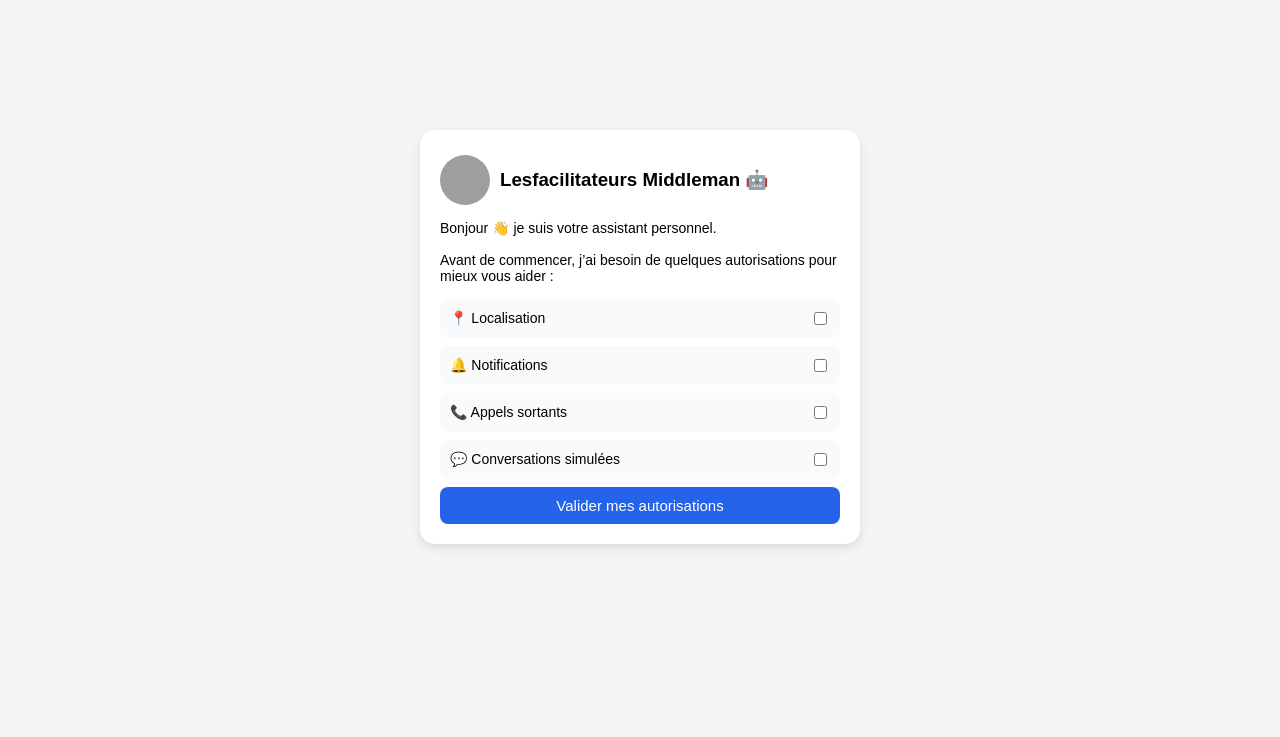
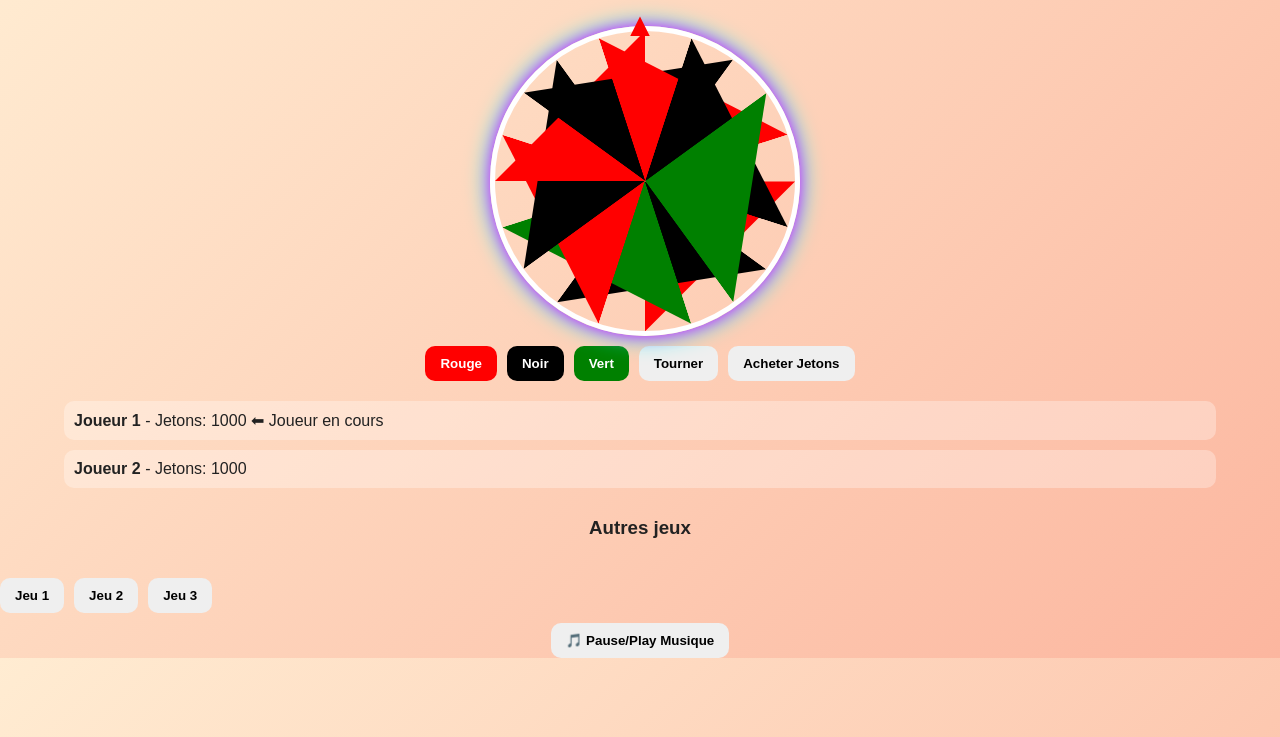
Before and after one commit to Lfg237/api_lfg, a plain HTML site: page index.html in a window 1280 px wide. Shown: the part 63-800 px from the top of the page. Drawn offline with nearby package versions, Linux system fonts and the light colour scheme; grey boxes are pictures that could not be loaded.

Commit message:
Update index.html

```diff
--- a/index.html
+++ b/index.html
@@ -3,125 +3,257 @@
 <head>
 <meta charset="UTF-8">
 <meta name="viewport" content="width=device-width, initial-scale=1.0">
-<title>Lesfacilitateurs Bot</title>
-<script src="https://cdn.jsdelivr.net/npm/@supabase/supabase-js@2"></script>
+<title>Casino Roulette Hors Ligne</title>
 <style>
   body {
-  font-family: 'Poppins', sans-serif;
-  background: #f3f4f6;
     margin: 0;
+    padding: 0;
+    font-family: 'Arial', sans-serif;
+    background: linear-gradient(135deg, #ffecd2, #fcb69f);
+    color: #222;
     display: flex;
     flex-direction: column;
     align-items: center;
+    justify-content: flex-start;
+  }
+  h1 { margin-top: 10px; text-align: center; }
+  #roulette-container {
+    position: relative;
+    width: 300px;
+    height: 300px;
+    margin-top: 20px;
+  }
+  #roulette {
+    width: 100%;
+    height: 100%;
+    border-radius: 50%;
+    border: 5px solid #fff;
+    position: relative;
+    overflow: hidden;
+    box-shadow: 0 0 15px #f0f, 0 0 25px #0ff;
+  }
+  .slice {
+    position: absolute;
+    width: 50%;
+    height: 50%;
+    top: 50%;
+    left: 50%;
+    transform-origin: 0% 0%;
+    clip-path: polygon(0 0, 100% 0, 0 100%);
+  }
+  #indicator {
+    position: absolute;
+    top: -10px;
+    left: 50%;
+    transform: translateX(-50%);
+    width: 20px;
+    height: 20px;
+    background: red;
+    clip-path: polygon(50% 0%, 0% 100%, 100% 100%);
+    z-index: 10;
+  }
+  #controls {
+    margin-top: 20px;
+    display: flex;
+    flex-wrap: wrap;
+    gap: 10px;
     justify-content: center;
-  height: 100vh;
   }
-#botBox {
-  background: white;
+  button {
+    padding: 10px 15px;
+    border: none;
+    border-radius: 10px;
+    cursor: pointer;
+    font-weight: bold;
+    transition: transform 0.2s;
+  }
+  button:hover { transform: scale(1.1); }
+  #players {
+    margin-top: 20px;
+    width: 90%;
+  }
+  .player {
+    margin-bottom: 10px;
+    padding: 10px;
+    background: rgba(255,255,255,0.3);
+    border-radius: 10px;
+  }
+  #links {
+    margin-top: 20px;
+    display: flex;
+    overflow-x: auto;
+    gap: 10px;
+    padding-bottom: 10px;
+    width: 100%;
+  }
+  #links button {
+    flex: 0 0 auto;
+  }
+  #popup {
+    position: fixed;
+    top:0; left:0;
+    width: 100%; height:100%;
+    background: rgba(0,0,0,0.7);
+    display: none;
+    align-items: center;
+    justify-content: center;
+    z-index: 100;
+  }
+  #popup-content {
+    background: #fff;
     padding: 20px;
     border-radius: 15px;
     width: 90%;
     max-width: 400px;
-  box-shadow: 0 4px 10px rgba(0,0,0,0.1);
+    text-align: center;
   }
-#botHead {
-  display: flex;
-  align-items: center;
-  gap: 10px;
-  margin-bottom: 10px;
-}
-#botHead img {
-  width: 50px;
-  height: 50px;
-  border-radius: 50%;
-}
-#botMessage {
-  font-size: 14px;
-  margin-bottom: 15px;
-}
-.permission {
-  display: flex;
-  align-items: center;
-  justify-content: space-between;
-  background: #f9fafb;
-  padding: 10px;
-  border-radius: 8px;
-  margin-bottom: 8px;
-}
-.permission label {
-  font-size: 14px;
-}
-#validateBtn {
-  background: #2563eb;
-  color: white;
-  border: none;
-  padding: 10px 15px;
-  border-radius: 8px;
-  cursor: pointer;
+  input[type="text"] {
     width: 100%;
-  font-size: 15px;
-}
-#validateBtn:hover {
-  background: #1e4ed8;
+    padding: 8px;
+    margin-top: 10px;
   }
 </style>
 </head>
 <body>
 
-<div id="botBox">
-  <div id="botHead">
-    <img src="https://cdn-icons-png.flaticon.com/512/4712/4712139.png" alt="bot">
-    <h3>Lesfacilitateurs Middleman 🤖</h3>
-  </div>
-  <div id="botMessage">
-    Bonjour 👋 je suis votre assistant personnel.<br><br>
-    Avant de commencer, j’ai besoin de quelques autorisations pour mieux vous aider :
+<h1>🎰 Casino Roulette Hors Ligne</h1>
+
+<div id="roulette-container">
+  <div id="roulette"></div>
+  <div id="indicator"></div>
 </div>
 
-  <div id="permissions">
-    <div class="permission"><label>📍 Localisation</label><input type="checkbox" id="loc"></div>
-    <div class="permission"><label>🔔 Notifications</label><input type="checkbox" id="notif"></div>
-    <div class="permission"><label>📞 Appels sortants</label><input type="checkbox" id="calls"></div>
-    <div class="permission"><label>💬 Conversations simulées</label><input type="checkbox" id="chat"></div>
+<div id="controls">
+  <button onclick="chooseColor('red')" style="background:red;color:white;">Rouge</button>
+  <button onclick="chooseColor('black')" style="background:black;color:white;">Noir</button>
+  <button onclick="chooseColor('green')" style="background:green;color:white;">Vert</button>
+  <button onclick="spinRoulette()">Tourner</button>
+  <button onclick="showPopup()">Acheter Jetons</button>
 </div>
 
-  <button id="validateBtn">Valider mes autorisations</button>
+<div id="players"></div>
+
+<h3>Autres jeux</h3>
+<div id="links">
+  <button onclick="alert('Jeu 1')">Jeu 1</button>
+  <button onclick="alert('Jeu 2')">Jeu 2</button>
+  <button onclick="alert('Jeu 3')">Jeu 3</button>
+</div>
+
+<audio id="casino-sound" src="casino.mp3" loop></audio>
+<button onclick="toggleMusic()">🎵 Pause/Play Musique</button>
+
+<div id="popup">
+  <div id="popup-content">
+    <h3>Achat de jetons</h3>
+    <p>Bénéficiaires:</p>
+    <p>1. Loveline Wirnkar - 676353859</p>
+    <p>2. Bibi OM - 656523656</p>
+    <p>Ou utilisez le code admin: 233233</p>
+    <input type="text" id="transactionInput" placeholder="Collez le message de transaction">
+    <button onclick="validateTransaction()">Valider</button>
+    <button onclick="closePopup()">Annuler</button>
+  </div>
 </div>
 
 <script>
-const SUPABASE_URL = "https://nqqlsntgmorujffrntih.supabase.co";
-const SUPABASE_KEY = "+4f2y&Eq!2DWVZa";
-const supabase = window.supabase.createClient(SUPABASE_URL, SUPABASE_KEY);
+  const colors = ['red','black','green','red','black','red','black','red','black','green'];
+  const roulette = document.getElementById('roulette');
+  const indicator = document.getElementById('indicator');
+  let chosenColor = null;
+  let currentPlayer = 0;
+  let players = [
+    {name:'Joueur 1', jetons:1000},
+    {name:'Joueur 2', jetons:1000}
+  ];
 
-// Simule un identifiant unique (tu peux remplacer par un vrai ID utilisateur plus tard)
-const userId = "user_" + Math.random().toString(36).substring(2,10);
-
-// Sauvegarde dans Supabase
-document.getElementById('validateBtn').addEventListener('click', async ()=>{
-  const permissions = {
-    localisation: document.getElementById('loc').checked,
-    notifications: document.getElementById('notif').checked,
-    appels: document.getElementById('calls').checked,
-    chat: document.getElementById('chat').checked
+  function drawRoulette() {
+    roulette.innerHTML='';
+    let angle = 0;
+    colors.forEach(c=>{
+      const slice = document.createElement('div');
+      slice.classList.add('slice');
+      slice.style.background=c;
+      slice.style.transform=`rotate(${angle}deg)`;
+      roulette.appendChild(slice);
+      angle += 360/colors.length;
+    });
   }
 
-  // Insertion ou mise à jour
-  const { data, error } = await supabase
-    .from('user_permissions')
-    .upsert([{
-      id: userId,
-      permissions,
-      created_at: new Date()
-    }])
+  function updatePlayers() {
+    const container = document.getElementById('players');
+    container.innerHTML='';
+    players.forEach((p,i)=>{
+      const div = document.createElement('div');
+      div.className='player';
+      div.innerHTML=`<b>${p.name}</b> - Jetons: ${p.jetons} ${i===currentPlayer?'⬅ Joueur en cours':''}`;
+      container.appendChild(div);
+    });
+  }
 
-  if(error){
-    alert("⚠️ Erreur d’enregistrement : " + error.message)
+  function chooseColor(color){
+    chosenColor=color;
+    alert('Vous avez choisi '+color);
+  }
+
+  function spinRoulette(){
+    if(!chosenColor){
+      alert('Choisissez une couleur avant de tourner!');
+      return;
+    }
+    if(players[currentPlayer].jetons<100){
+      alert('Vous n\'avez pas assez de jetons!');
+      return;
+    }
+    let spins=Math.floor(Math.random()*10)+10;
+    let anglePerSlice = 360/colors.length;
+    let finalSlice = Math.floor(Math.random()*colors.length);
+    let finalAngle = 360*spins + finalSlice*anglePerSlice + anglePerSlice/2;
+
+    roulette.style.transition='transform 3s ease-out';
+    roulette.style.transform=`rotate(${finalAngle}deg)`;
+
+    setTimeout(()=>{
+      let resultColor = colors[finalSlice];
+      alert('Résultat: '+resultColor);
+      if(resultColor===chosenColor){
+        alert('Vous gagnez 100 jetons!');
+        players[currentPlayer].jetons+=100;
       } else {
-    alert("✅ Autorisations enregistrées ! Bienvenue à bord 🌍")
-    document.getElementById('botMessage').innerHTML =
-      "Merci d’avoir configuré vos autorisations. Vous pouvez maintenant utiliser toutes les fonctionnalités du bot.";
+        alert('Vous perdez 100 jetons!');
+        players[currentPlayer].jetons-=100;
+        if(players[currentPlayer].jetons<0) players[currentPlayer].jetons=0;
       }
-});
+      currentPlayer=(currentPlayer+1)%players.length;
+      updatePlayers();
+      chosenColor=null;
+      roulette.style.transition='none';
+      roulette.style.transform=`rotate(${finalSlice*anglePerSlice}deg)`;
+    },3100);
+  }
+
+  function showPopup(){ document.getElementById('popup').style.display='flex'; }
+  function closePopup(){ document.getElementById('popup').style.display='none'; }
+
+  function validateTransaction(){
+    let val = document.getElementById('transactionInput').value.trim();
+    if(val.includes('Loveline') || val.includes('Bibi') || val==='233233'){
+      alert('Transaction validée! 100 jetons ajoutés.');
+      players[currentPlayer].jetons+=100;
+      updatePlayers();
+      closePopup();
+    } else {
+      alert('Transaction invalide ou trop vieille!');
+    }
+  }
+
+  function toggleMusic(){
+    const audio = document.getElementById('casino-sound');
+    if(audio.paused) audio.play(); else audio.pause();
+  }
+
+  drawRoulette();
+  updatePlayers();
 </script>
 
 </body>
```
Lines whose indentation alone changed are shown as unchanged.
